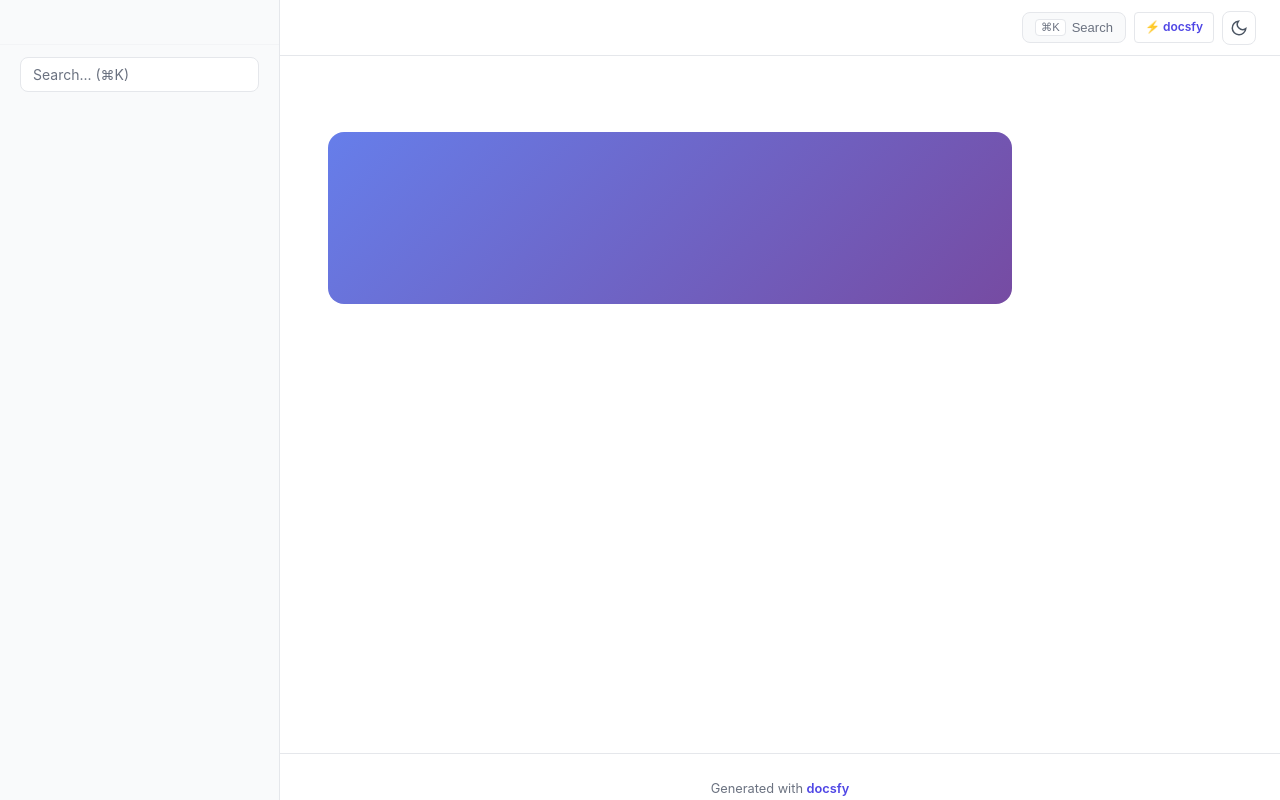
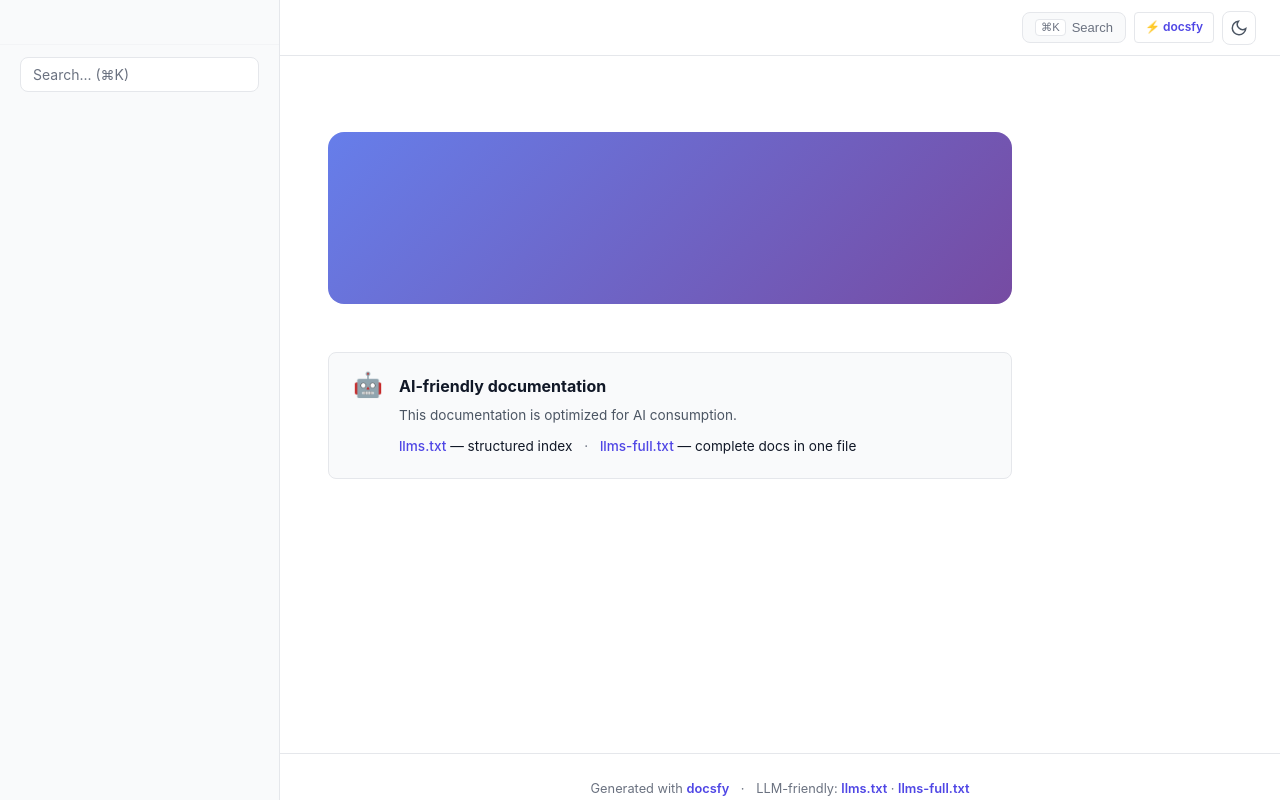
Before and after one commit to myk-org/docsfy, a Python web app: template src/docsfy/templates/index.html in a window 1280 px wide. Run offline with Jinja, Linux system fonts and the light colour scheme; the template is opened without the code that fills it, so the values that code supplies are empty.

Commit message:
feat: add llms.txt discoverability via link tags, footer links, and index banner

```diff
--- a/src/docsfy/static/style.css
+++ b/src/docsfy/static/style.css
@@ -1387,3 +1387,75 @@ pre:hover .copy-btn {
 .page-footer a:hover {
     text-decoration: underline;
 }
+
+/* --------------------------------------------------------------------------
+   LLM Docs Banner
+   -------------------------------------------------------------------------- */
+.llm-docs-banner {
+    display: flex;
+    align-items: flex-start;
+    gap: 1rem;
+    padding: 1.25rem 1.5rem;
+    background: var(--bg-secondary);
+    border: 1px solid var(--border-primary);
+    border-radius: 8px;
+    margin-bottom: 2rem;
+}
+
+.llm-docs-icon {
+    font-size: 1.5rem;
+    line-height: 1;
+}
+
+.llm-docs-content {
+    flex: 1;
+}
+
+.llm-docs-content strong {
+    display: block;
+    margin-bottom: 0.25rem;
+    color: var(--text-primary);
+}
+
+.llm-docs-content p {
+    margin: 0 0 0.5rem;
+    font-size: 0.85rem;
+    color: var(--text-secondary);
+}
+
+.llm-docs-links {
+    font-size: 0.85rem;
+}
+
+.llm-docs-links a {
+    color: var(--accent);
+    text-decoration: none;
+    font-weight: 500;
+}
+
+.llm-docs-links a:hover {
+    text-decoration: underline;
+}
+
+.llm-docs-sep {
+    margin: 0 0.5rem;
+    color: var(--text-tertiary);
+}
+
+.footer-sep {
+    margin: 0 0.5rem;
+    color: var(--text-tertiary);
+}
+
+.footer-llm {
+    font-size: 0.8rem;
+}
+
+.footer-llm a {
+    color: var(--accent);
+    text-decoration: none;
+}
+
+.footer-llm a:hover {
+    text-decoration: underline;
+}
--- a/src/docsfy/templates/index.html
+++ b/src/docsfy/templates/index.html
@@ -6,6 +6,8 @@
     <title>{{ project_name }}</title>
     <meta name="description" content="{{ tagline }}">
     <link rel="stylesheet" href="assets/style.css">
+    <link rel="alternate" type="text/plain" title="LLM Documentation Index" href="llms.txt">
+    <link rel="alternate" type="text/plain" title="LLM Full Documentation" href="llms-full.txt">
 </head>
 <body>
     <aside class="sidebar" id="sidebar">
@@ -81,6 +83,19 @@
                 {% endif %}
             </section>
 
+            <div class="llm-docs-banner">
+                <div class="llm-docs-icon">🤖</div>
+                <div class="llm-docs-content">
+                    <strong>AI-friendly documentation</strong>
+                    <p>This documentation is optimized for AI consumption.</p>
+                    <div class="llm-docs-links">
+                        <a href="llms.txt">llms.txt</a> — structured index
+                        <span class="llm-docs-sep">·</span>
+                        <a href="llms-full.txt">llms-full.txt</a> — complete docs in one file
+                    </div>
+                </div>
+            </div>
+
             <section class="card-grid">
                 {% for group in navigation %}
                 <div class="card">
@@ -105,6 +120,8 @@
 
         <footer class="page-footer">
             Generated with <a href="https://github.com/myk-org/docsfy" target="_blank" rel="noopener">docsfy</a>
+            <span class="footer-sep">·</span>
+            <span class="footer-llm">LLM-friendly: <a href="llms.txt">llms.txt</a> · <a href="llms-full.txt">llms-full.txt</a></span>
         </footer>
     </div>
 
--- a/src/docsfy/templates/page.html
+++ b/src/docsfy/templates/page.html
@@ -6,6 +6,8 @@
     <title>{{ title }} - {{ project_name }}</title>
     <meta name="description" content="{{ tagline }}">
     <link rel="stylesheet" href="assets/style.css">
+    <link rel="alternate" type="text/plain" title="LLM Documentation Index" href="llms.txt">
+    <link rel="alternate" type="text/plain" title="LLM Full Documentation" href="llms-full.txt">
 </head>
 <body>
     <aside class="sidebar" id="sidebar">
@@ -110,6 +112,8 @@
 
         <footer class="page-footer">
             Generated with <a href="https://github.com/myk-org/docsfy" target="_blank" rel="noopener">docsfy</a>
+            <span class="footer-sep">·</span>
+            <span class="footer-llm">LLM-friendly: <a href="llms.txt">llms.txt</a> · <a href="llms-full.txt">llms-full.txt</a></span>
         </footer>
     </div>
 
```
